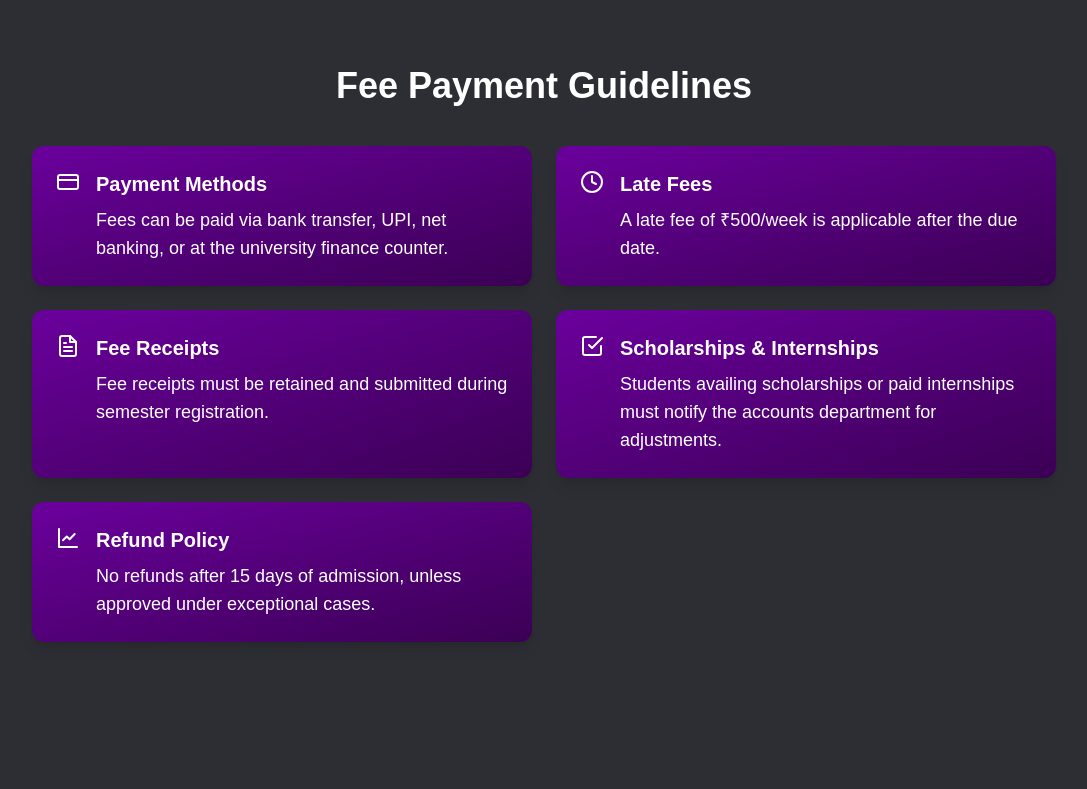
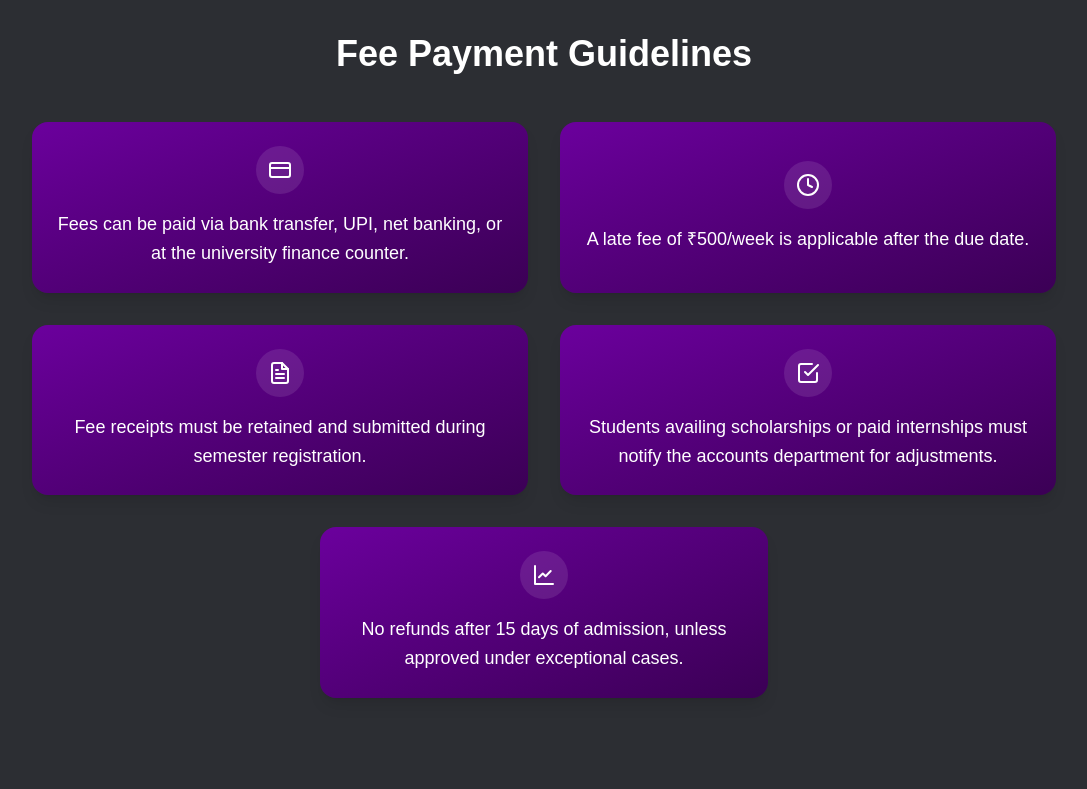
Before and after one commit to Code4Bharat1/BVOC_AIML, a Next.js app: page /fees-policy in a window 1280 px wide. Shown: the part 1220-2009 px from the top of the page, without its empty margins (96-1183 px from the left). Built offline with nearby package versions, Linux system fonts and the light colour scheme.

Commit message:
Refactor Navbar and FeePaymentGuidelines components; enhance dropdown animations and improve mobile responsiveness

```diff
--- a/src/app/globals.css
+++ b/src/app/globals.css
@@ -92,18 +92,19 @@ body {
   );
 }
 
-/* Dropdown container with initial hidden state */
-.dropdown-menu {
-  max-height: 0;
-  opacity: 0;
-  transform: translateY(-10px);
-  overflow: hidden;
-  transition: max-height 0.3s ease, opacity 0.3s ease, transform 0.3s ease;
+@layer utilities {
+  .animate-fadeIn {
+    animation: fadeIn 0.6s ease-out forwards;
+  }
+
+  @keyframes fadeIn {
+    0% {
+      opacity: 0;
+      transform: translateY(20px);
+    }
+    100% {
+      opacity: 1;
+      transform: translateY(0);
+    }
+  }
 }
-
-/* When open: reveal content with animation */
-.dropdown-menu.open {
-  max-height: 500px; /* enough for all items */
-  opacity: 1;
-  transform: translateY(0);
-}
--- a/src/components/Opportunities/Fees_Structure/FeePaymentGuidelines.jsx
+++ b/src/components/Opportunities/Fees_Structure/FeePaymentGuidelines.jsx
@@ -3,7 +3,6 @@ import React from "react";
 export default function FeePaymentGuidelines() {
   const guidelines = [
     {
-      title: "Payment Methods",
       description:
         "Fees can be paid via bank transfer, UPI, net banking, or at the university finance counter.",
       icon: (
@@ -24,7 +23,6 @@ export default function FeePaymentGuidelines() {
       ),
     },
     {
-      title: "Late Fees",
       description: "A late fee of ₹500/week is applicable after the due date.",
       icon: (
         <svg
@@ -44,7 +42,6 @@ export default function FeePaymentGuidelines() {
       ),
     },
     {
-      title: "Fee Receipts",
       description:
         "Fee receipts must be retained and submitted during semester registration.",
       icon: (
@@ -68,7 +65,6 @@ export default function FeePaymentGuidelines() {
       ),
     },
     {
-      title: "Scholarships & Internships",
       description:
         "Students availing scholarships or paid internships must notify the accounts department for adjustments.",
       icon: (
@@ -89,7 +85,6 @@ export default function FeePaymentGuidelines() {
       ),
     },
     {
-      title: "Refund Policy",
       description:
         "No refunds after 15 days of admission, unless approved under exceptional cases.",
       icon: (
@@ -115,30 +110,39 @@ export default function FeePaymentGuidelines() {
     <div className="min-h-screen py-12 px-4">
       <div className="max-w-5xl mx-auto">
         {/* Header */}
-        <h1 className="text-white text-center text-4xl font-bold mt-8 mb-10">
+        <h1 className="text-white text-center text-4xl font-bold mb-12">
           Fee Payment Guidelines
         </h1>
 
         {/* Guidelines Cards */}
-        <div className="grid grid-cols-1 md:grid-cols-2 gap-6 mb-12">
-          {guidelines.map((item, index) => (
-            <div
-              key={index}
-              className="bg-gradient-to-br from-[#6B009D] to-[#3b0055] rounded-xl shadow-lg p-6"
-            >
-              <div className="flex items-start space-x-4">
-                <div className="flex-shrink-0 text-white">{item.icon}</div>
-                <div>
-                  <h3 className="text-xl font-bold text-white mb-2">
-                    {item.title}
-                  </h3>
-                  <p className="text-white text-sm sm:text-lg">
+        <div className="grid grid-cols-1 md:grid-cols-2 gap-8">
+          {guidelines.map((item, index) => {
+            const isLast = index === guidelines.length - 1;
+            const isOdd = guidelines.length % 2 !== 0;
+
+            return (
+              <div
+                key={index}
+                className={`group relative bg-gradient-to-br from-[#6B009D] to-[#3b0055] rounded-2xl shadow-lg p-6 flex flex-col items-center justify-center min-h-[150px] transform transition-all duration-500 ease-out animate-fadeIn ${
+                  isLast && isOdd
+                    ? "md:col-span-2 md:mx-auto max-w-md"
+                    : ""
+                }`}
+                style={{ animationDelay: `${index * 100}ms` }}
+              >
+                <div className="flex-shrink-0 p-3 rounded-full bg-white/10 text-white group-hover:scale-110 group-hover:rotate-12 transition-transform duration-300">
+                  {item.icon}
+                </div>
+                <div className="text-center mt-4">
+                  <p className="text-white text-base sm:text-lg font-medium leading-relaxed">
                     {item.description}
                   </p>
                 </div>
+                {/* Subtle overlay effect on hover */}
+                <div className="absolute inset-0 rounded-2xl bg-white/5 opacity-0 group-hover:opacity-100 transition-opacity duration-300"></div>
               </div>
-            </div>
-          ))}
+            );
+          })}
         </div>
       </div>
     </div>
--- a/src/components/Opportunities/Fees_Structure/LastComponenet.jsx
+++ b/src/components/Opportunities/Fees_Structure/LastComponenet.jsx
@@ -42,14 +42,14 @@ export default function LastComponenet() {
       </h2>
 
       {/* Mobile View */}
-      <div className="flex flex-col gap-8 items-center lg:hidden px-4">
+      <div className="flex flex-col gap-6 items-center justify-center lg:hidden px-2 sm:px-4 w-full">
         {CardData.map((card, index) => (
           <div
             key={`mobile-performance-${index}`}
-            className="w-full max-w-[380px]" // Increased width
+            className="h-full w-full max-w-[90vw] sm:max-w-[85vw] mx-2 sm:mx-4" // Responsive width and margins
           >
-            <div className="rounded-2xl w-full bg-gradient-to-b from-[#6B009D] to-[#2B2038] border-[3px] border-white shadow-sm shadow-white p-6 -skew-x-12">
-              <div className="text-white text-sm sm:text-base md:text-lg font-bold text-center skew-x-12 whitespace-pre-line">
+            <div className="rounded-2xl bg-gradient-to-b from-[#6B009D] to-[#2B2038] border-[3px] border-white shadow-sm shadow-white p-4 sm:p-6 -skew-x-12">
+              <div className="text-white text-sm xs:text-sm sm:text-base md:text-lg font-bold text-center skew-x-12 whitespace-pre-line">
                 {card.heading + "\n\n" + card.param}
               </div>
             </div>
--- a/src/components/layout/Navbar.jsx
+++ b/src/components/layout/Navbar.jsx
@@ -53,10 +53,7 @@ const Navbar = () => {
       ) {
         setMenuOpen(false);
       }
-      if (
-        dropdownRef.current &&
-        !dropdownRef.current.contains(event.target)
-      ) {
+      if (dropdownRef.current && !dropdownRef.current.contains(event.target)) {
         setDropdownOpen(false);
       }
     };
@@ -80,11 +77,13 @@ const Navbar = () => {
           top: 100%;
           background: #2C2E33;
           z-index: 40;
+          pointer-events: none; /* Disable pointer events when closed */
         }
         .mobile-menu.open {
           max-height: 600px;
           opacity: 1;
           transform: translateY(0);
+          pointer-events: auto; /* Enable pointer events when open */
         }
         /* Dropdown animation */
         .dropdown-menu {
@@ -96,14 +95,15 @@ const Navbar = () => {
           top: 100%;
           left: 50%;
           transform-origin: top;
-          pointer-events: none;
+          background: #2C2E33;
+          pointer-events: none; /* Disable pointer events when closed */
           z-index: 50;
         }
         .dropdown-menu.open {
           max-height: 600px;
           opacity: 1;
           transform: translateY(0) translateX(-50%);
-          pointer-events: auto;
+          pointer-events: auto; /* Enable pointer events when open */
         }
         /* Ensure no layout shift */
         @media (min-width: 768px) {
@@ -113,13 +113,21 @@ const Navbar = () => {
             opacity: 1;
             transform: none;
             transition: none;
+            pointer-events: auto; /* Always interactive in desktop view */
+          }
+          .dropdown-menu {
+            position: absolute;
+            pointer-events: none; /* Keep dropdown non-interactive when closed */
+          }
+          .dropdown-menu.open {
+            pointer-events: auto; /* Enable when open */
           }
         }
       `}</style>
 
       <nav className="bg-[#2C2E33] fixed w-full top-0 z-50 border-b border-gray-700">
-        <div className="max-w-screen-xl mx-auto p-4 flex flex-wrap items-center justify-between">
-          <div className="text-white pl-4 lg:pl-0 text-2xl font-extrabold tracking-wide">
+        <div className="max-w-screen-xl mx-auto px-4 py-4 flex items-center justify-between gap-x-8">
+          <div className="text-white text-2xl font-extrabold tracking-wide">
             <Link href="/">
               <span>
                 <span className="text-[#AC6CFF]">B</span>VOC
@@ -127,11 +135,12 @@ const Navbar = () => {
             </Link>
           </div>
 
-          {/* Hamburger Button */}
+          <div className="flex items-center space-x-4">
+            {/* Hamburger for Mobile */}
             <button
               ref={buttonRef}
               onClick={toggleMenu}
-            className="inline-flex items-center justify-center p-2 w-10 h-10 text-gray-400 rounded-lg md:hidden hover:bg-gray-700 focus:outline-none focus:ring-2 focus:ring-gray-600 transition-all"
+              className="md:hidden inline-flex items-center justify-center p-2 w-10 h-10 text-gray-400 rounded-lg hover:bg-gray-700 focus:outline-none focus:ring-2 focus:ring-gray-600 transition-all"
               aria-controls="navbar-default"
               aria-expanded={menuOpen}
             >
@@ -158,12 +167,12 @@ const Navbar = () => {
             {/* Main Nav */}
             <div
               ref={menuRef}
-            className={`mobile-menu md:flex md:items-center md:justify-center md:w-auto ${
+              className={`mobile-menu md:flex md:items-center md:space-x-10 md:static md:w-auto ${
                 menuOpen ? "open" : ""
               }`}
               id="navbar-default"
             >
-            <ul className="flex flex-col md:flex-row md:space-x-10 font-medium text-white mt-4 md:mt-0 text-center">
+              <ul className="flex flex-col md:flex-row font-medium text-white mt-4 md:mt-0 text-center md:space-x-10">
                 {navItems.map(({ name, href }) => {
                   const isActive = pathname === href;
                   return (
@@ -215,6 +224,7 @@ const Navbar = () => {
               </ul>
             </div>
           </div>
+        </div>
       </nav>
     </>
   );
```
Lines whose indentation alone changed are shown as unchanged.
